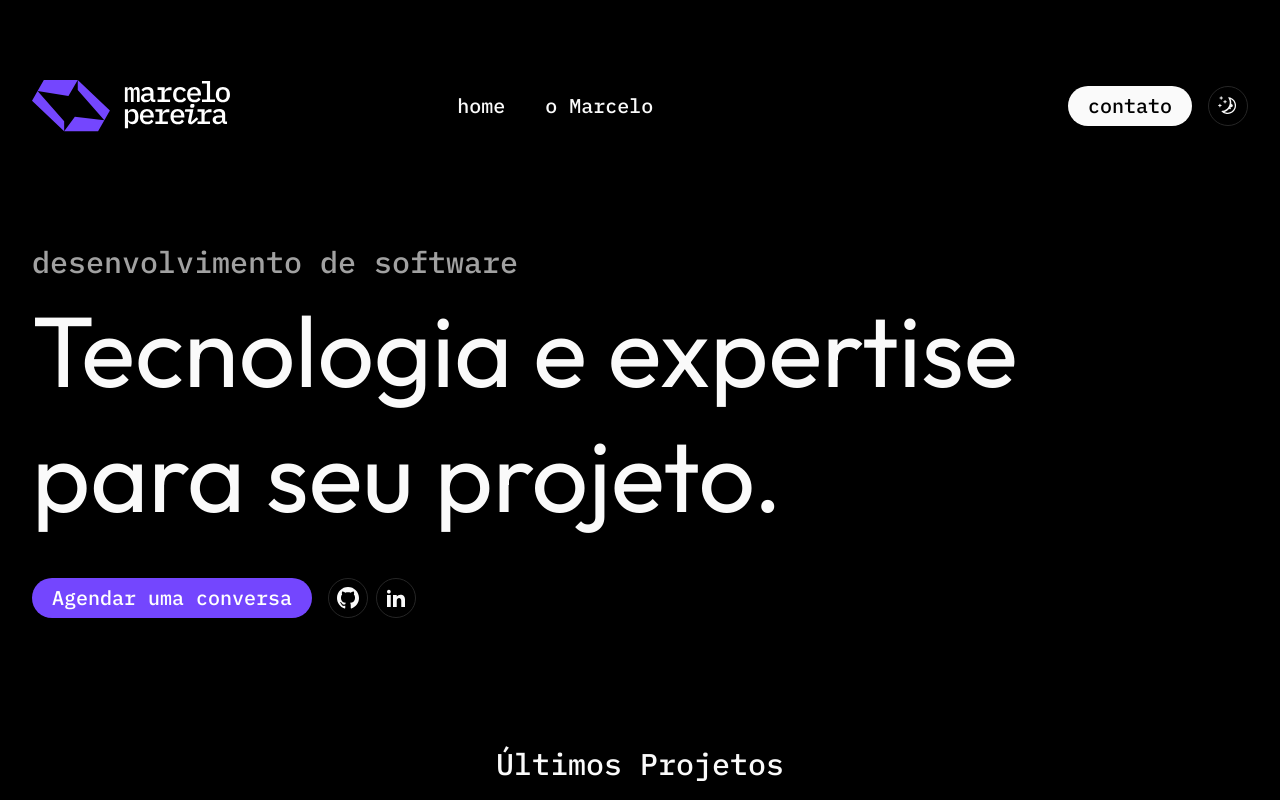
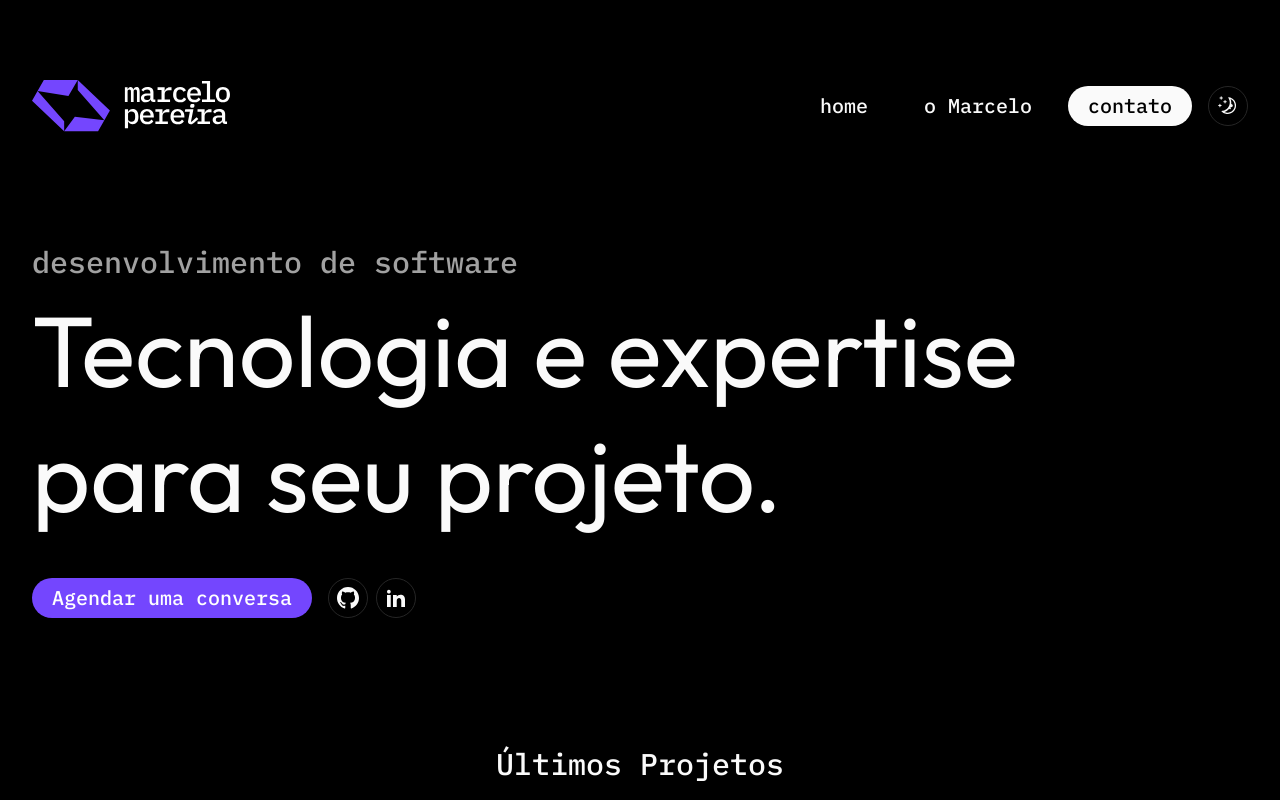
Before and after one commit to marcelopoars/my-website, a Next.js app: page / in a window 1280 px wide. Shown: the top 800 px of the page. Built offline with nearby package versions, Linux system fonts and the light colour scheme.

Commit message:
feat(header): refactor navigation structure for improved readability and maintainability

```diff
--- a/src/shared/components/header/header.tsx
+++ b/src/shared/components/header/header.tsx
@@ -13,29 +13,33 @@ import {
   SheetTrigger,
 } from '../ui'
 import { ThemeToggle } from '../theme'
+const navLinks = [
+  { label: 'home', href: '/' },
+  { label: 'o Marcelo', href: '/o-marcelo' },
+]
 
 export function Header() {
   const [isOpen, setIsOpen] = useState(false)
 
   return (
     <header>
-      <div className="container flex items-center justify-between pt-12 lg:pt-20">
-        <div className="flex-1">
+      <div className="container pt-12 lg:pt-20">
+        <div className="flex items-center justify-between w-full">
+          <div className="flex-1 min-w-0">
             <LogoMarceloPereira />
           </div>
 
-        <nav className="hidden flex-1 md:block">
-          <Button asChild variant={'link'}>
-            <Link href="/">home</Link>
+          {/* Desktop Navigation */}
+          <nav
+            className="hidden md:flex items-center justify-end gap-4 font-mono font-semibold flex-1"
+            aria-label="Navegação principal"
+          >
+            {navLinks.map((link) => (
+              <Button asChild variant="link" key={link.href}>
+                <Link href={link.href}>{link.label}</Link>
               </Button>
-
-          <Button asChild variant={'link'}>
-            <Link href="/o-marcelo">o Marcelo</Link>
-          </Button>
-        </nav>
-
-        <div className="flex-1 flex items-center justify-end gap-4 font-mono font-semibold">
-          <Button variant={'secondary'} className="hidden md:block" asChild>
+            ))}
+            <Button variant="secondary" className="hidden md:block" asChild>
               <a
                 href="https://api.whatsapp.com/send?phone=5551981838118&text=Ol%C3%A1!"
                 target="_blank"
@@ -45,12 +49,15 @@ export function Header() {
               </a>
             </Button>
             <ThemeToggle />
-        </div>
+          </nav>
 
-        {/* MENU MOBILE */}
-        <nav className="md:hidden flex ml-3">
+          {/* Mobile Navigation */}
+          <nav className="flex md:hidden ml-3">
             <Sheet open={isOpen} onOpenChange={setIsOpen}>
-            <SheetTrigger className="p-2" aria-label="Abrir menu de navegação">
+              <SheetTrigger
+                className="p-2"
+                aria-label="Abrir menu de navegação"
+              >
                 <IconMenuDeep />
               </SheetTrigger>
               <SheetContent>
@@ -59,26 +66,26 @@ export function Header() {
                 </SheetHeader>
                 <div className="flex flex-col justify-between py-8 gap-3 h-full">
                   <div className="flex flex-col gap-3 text-left">
+                    {navLinks.map((link) => (
                       <Button
                         asChild
-                    variant={'link'}
+                        variant="link"
                         onClick={() => setIsOpen(false)}
                         className="justify-start pl-0"
+                        key={link.href}
                       >
-                    <Link href="/">home</Link>
+                        <Link href={link.href}>{link.label}</Link>
                       </Button>
-
-                  <Button
-                    asChild
-                    variant={'link'}
-                    onClick={() => setIsOpen(false)}
-                    className="justify-start pl-0"
-                  >
-                    <Link href="/o-marcelo">o Marcelo</Link>
-                  </Button>
+                    ))}
                   </div>
-
-                <Button variant={'secondary'} className="w-full" asChild>
+                  <div className="flex flex-col gap-3 mt-4">
+                    <div className="flex items-center gap-2">
+                      <ThemeToggle />
+                      <span className="text-sm text-muted-foreground">
+                        Alternar tema
+                      </span>
+                    </div>
+                    <Button variant="secondary" className="w-full" asChild>
                       <a
                         href="https://api.whatsapp.com/send?phone=5551981838118&text=Ol%C3%A1!"
                         target="_blank"
@@ -88,10 +95,12 @@ export function Header() {
                       </a>
                     </Button>
                   </div>
+                </div>
               </SheetContent>
             </Sheet>
           </nav>
         </div>
+      </div>
     </header>
   )
 }
```
Lines whose indentation alone changed are shown as unchanged.
